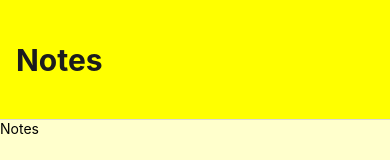
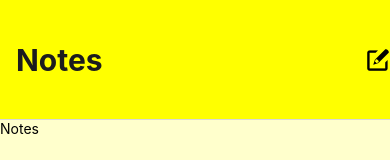
Before and after one commit to yjsoon/code_exp24_notesapp, a React Native app: screen /Notes in a window 390 px wide. Shown: the top 160 px of the page. Built offline with nearby package versions, Linux system fonts and the light colour scheme.

Commit message:
Added a button to the top right

```diff
--- a/screens/NotesScreen.js
+++ b/screens/NotesScreen.js
@@ -1,8 +1,23 @@
-import { View, Text, StyleSheet } from "react-native";
+import { View, Text, StyleSheet, Pressable } from "react-native";
 import { useEffect } from "react";
+import { Entypo } from "@expo/vector-icons";
 
 export default function NotesScreen({ navigation }) {
-  useEffect(() => {});
+  function addNote() {
+    console.log("Adding note");
+  }
+
+  useEffect(() => {
+    navigation.setOptions({
+      headerRight: () => {
+        return (
+          <Pressable onPress={addNote}>
+            <Entypo name="new-message" size={24} color="black" />
+          </Pressable>
+        );
+      }
+    });
+  });
 
   return (
     <View style={styles.container}>
```
